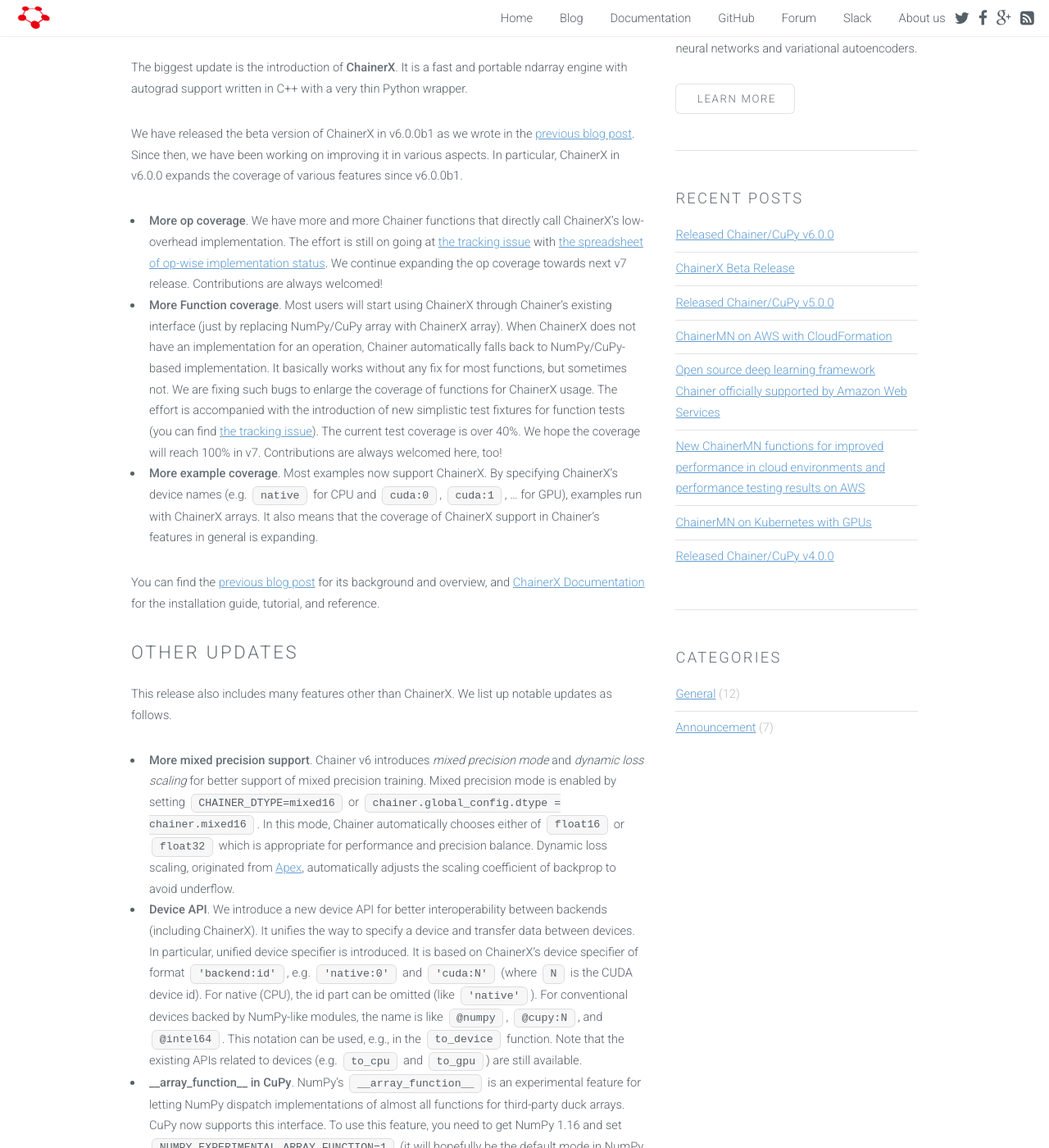
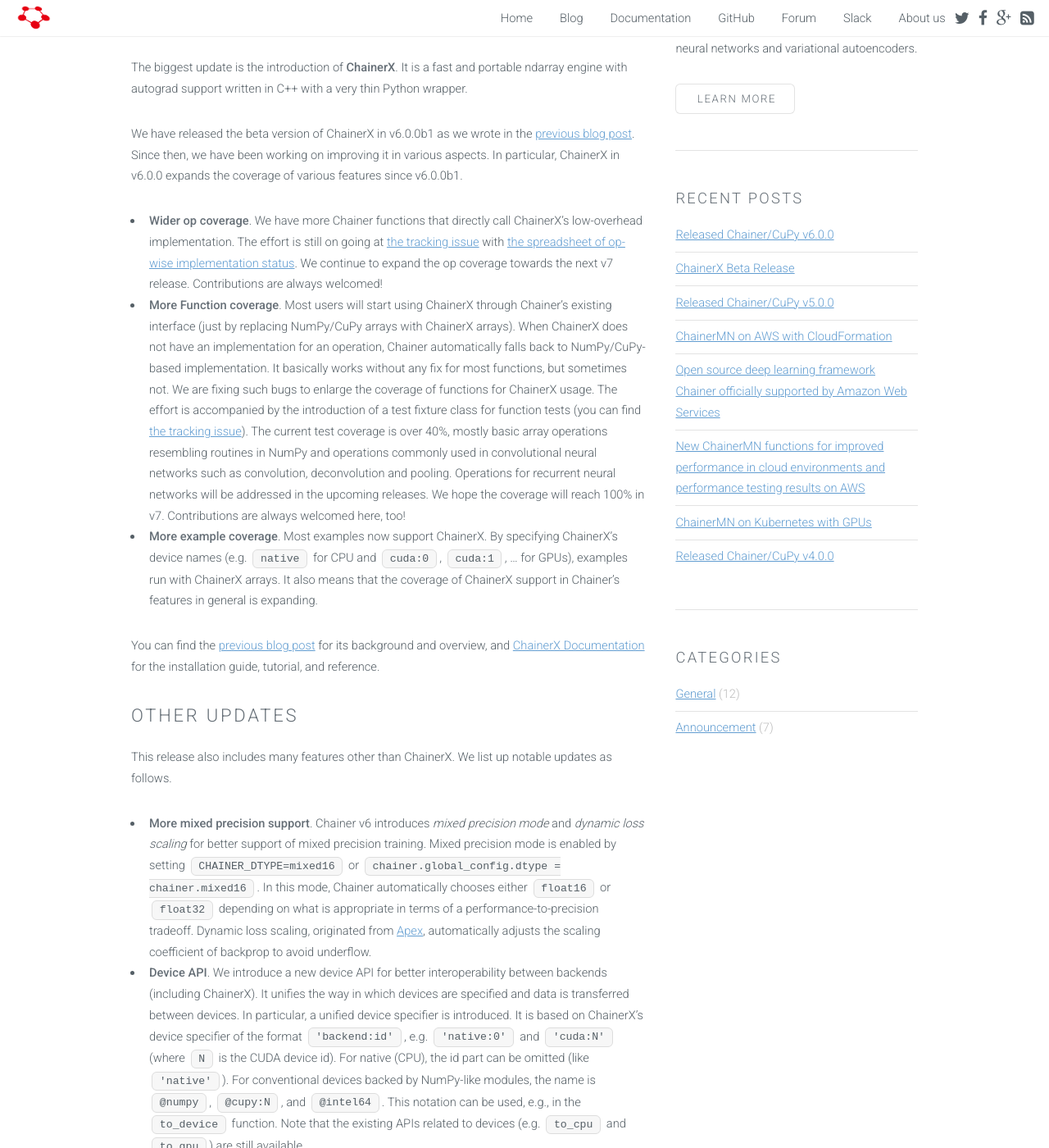
Before and after one commit to chainer/chainer.org, a Jekyll site: the page built from _posts/2019-05-16-released-v6.md, in a window 1280 px wide and 1400 px high, scrolled down 410 px. Shown: the whole window at 82% size. Built offline with Jekyll 4.4.1, drawn with Linux system fonts in a browser that asks for light colours; some of the changed text lies outside the part shown.

Commit message:
Apply suggestions from code review
Co-Authored-By: Hiroyuki Vincent Yamazaki <hiroyuki.vincent.yamazaki@gmail.com>

```diff
--- a/_posts/2019-05-16-released-v6.md
+++ b/_posts/2019-05-16-released-v6.md
@@ -18,23 +18,23 @@
 Since then, we have been working on improving it in various aspects.
 In particular, ChainerX in v6.0.0 expands the coverage of various features since v6.0.0b1.
 
-- **More op coverage**.
-  We have more and more Chainer functions that directly call ChainerX's low-overhead implementation.
+- **Wider op coverage**.
+  We have more Chainer functions that directly call ChainerX's low-overhead implementation.
   The effort is still on going at [the tracking issue](https://github.com/chainer/chainer/issues/6423) with [the spreadsheet of op-wise implementation status](https://docs.google.com/spreadsheets/d/1B4E78tw9Awgpcdn5G7zsQ8NVFYJdOoJlIQg42QxKNfU).
-  We continue expanding the op coverage towards next v7 release.
+  We continue to expand the op coverage towards the next v7 release.
   Contributions are always welcomed!
 - **More Function coverage**.
-  Most users will start using ChainerX through Chainer's existing interface (just by replacing NumPy/CuPy array with ChainerX array).
+  Most users will start using ChainerX through Chainer's existing interface (just by replacing NumPy/CuPy arrays with ChainerX arrays).
   When ChainerX does not have an implementation for an operation, Chainer automatically falls back to NumPy/CuPy-based implementation.
   It basically works without any fix for most functions, but sometimes not.
   We are fixing such bugs to enlarge the coverage of functions for ChainerX usage.
-  The effort is accompanied with the introduction of new simplistic test fixtures for function tests (you can find [the tracking issue](https://github.com/chainer/chainer/issues/6071)).
-  The current test coverage is over 40%.
+  The effort is accompanied by the introduction of a test fixture class for function tests  (you can find [the tracking issue](https://github.com/chainer/chainer/issues/6071)).
+  The current test coverage is over 40%, mostly basic array operations resembling routines in NumPy and operations commonly used in convolutional neural networks such as convolution, deconvolution and pooling. Operations for recurrent neural networks will be addressed in the upcoming releases.
   We hope the coverage will reach 100% in v7.
   Contributions are always welcomed here, too!
 - **More example coverage**.
   Most examples now support ChainerX.
-  By specifying ChainerX's device names (e.g. `native` for CPU and `cuda:0`, `cuda:1`, ... for GPU), examples run with ChainerX arrays.
+  By specifying ChainerX's device names (e.g. `native` for CPU and `cuda:0`, `cuda:1`, ... for GPUs), examples run with ChainerX arrays.
   It also means that the coverage of ChainerX support in Chainer's features in general is expanding.
 
 You can find the [previous blog post](https://chainer.org/announcement/2018/12/03/chainerx.html) for its background and overview,
@@ -49,19 +49,19 @@
 - **More mixed precision support**.
   Chainer v6 introduces _mixed precision mode_ and _dynamic loss scaling_ for better support of mixed precision training.
   Mixed precision mode is enabled by setting `CHAINER_DTYPE=mixed16` or `chainer.global_config.dtype = chainer.mixed16`.
-  In this mode, Chainer automatically chooses either of `float16` or `float32` which is appropriate for performance and precision balance.
+  In this mode, Chainer automatically chooses either `float16` or `float32` depending on what is appropriate in terms of a performance-to-precision tradeoff.
   Dynamic loss scaling, originated from [Apex](https://github.com/NVIDIA/apex), automatically adjusts the scaling coefficient of backprop to avoid underflow.
 - **Device API**.
   We introduce a new device API for better interoperability between backends (including ChainerX).
-  It unifies the way to specify a device and transfer data between devices.
-  In particular, unified device specifier is introduced.
-  It is based on ChainerX's device specifier of format `'backend:id'`, e.g. `'native:0'` and `'cuda:N'` (where `N` is the CUDA device id).
+  It unifies the way in which devices are specified and data is transferred between devices.
+  In particular, a unified device specifier is introduced.
+  It is based on ChainerX's device specifier of the format `'backend:id'`, e.g. `'native:0'` and `'cuda:N'` (where `N` is the CUDA device id).
   For native (CPU), the id part can be omitted (like `'native'`).
-  For conventional devices backed by NumPy-like modules, the name is like `@numpy`, `@cupy:N`, and `@intel64`.
+  For conventional devices backed by NumPy-like modules, the name is `@numpy`, `@cupy:N`, and `@intel64`.
   This notation can be used, e.g., in the `to_device` function.
   Note that the existing APIs related to devices (e.g. `to_cpu` and `to_gpu`) are still available.
-- **__array_function__ in CuPy**.
-  NumPy's `__array_function__` is an experimental feature for letting NumPy dispatch implementations of almost all functions for third-party duck arrays.
+- **`__array_function__` in CuPy**.
+  NumPy's `__array_function__` is an experimental feature for letting NumPy dispatch implementations of almost all functions to third-party duck arrays.
   CuPy now supports this interface.
   To use this feature, you need to get NumPy 1.16 and set `NUMPY_EXPERIMENTAL_ARRAY_FUNCTION=1` (it will hopefully be the default mode in NumPy 1.17).
   Then, many NumPy functions that CuPy supports will accept CuPy arrays and automatically call CuPy's implementation.
```
